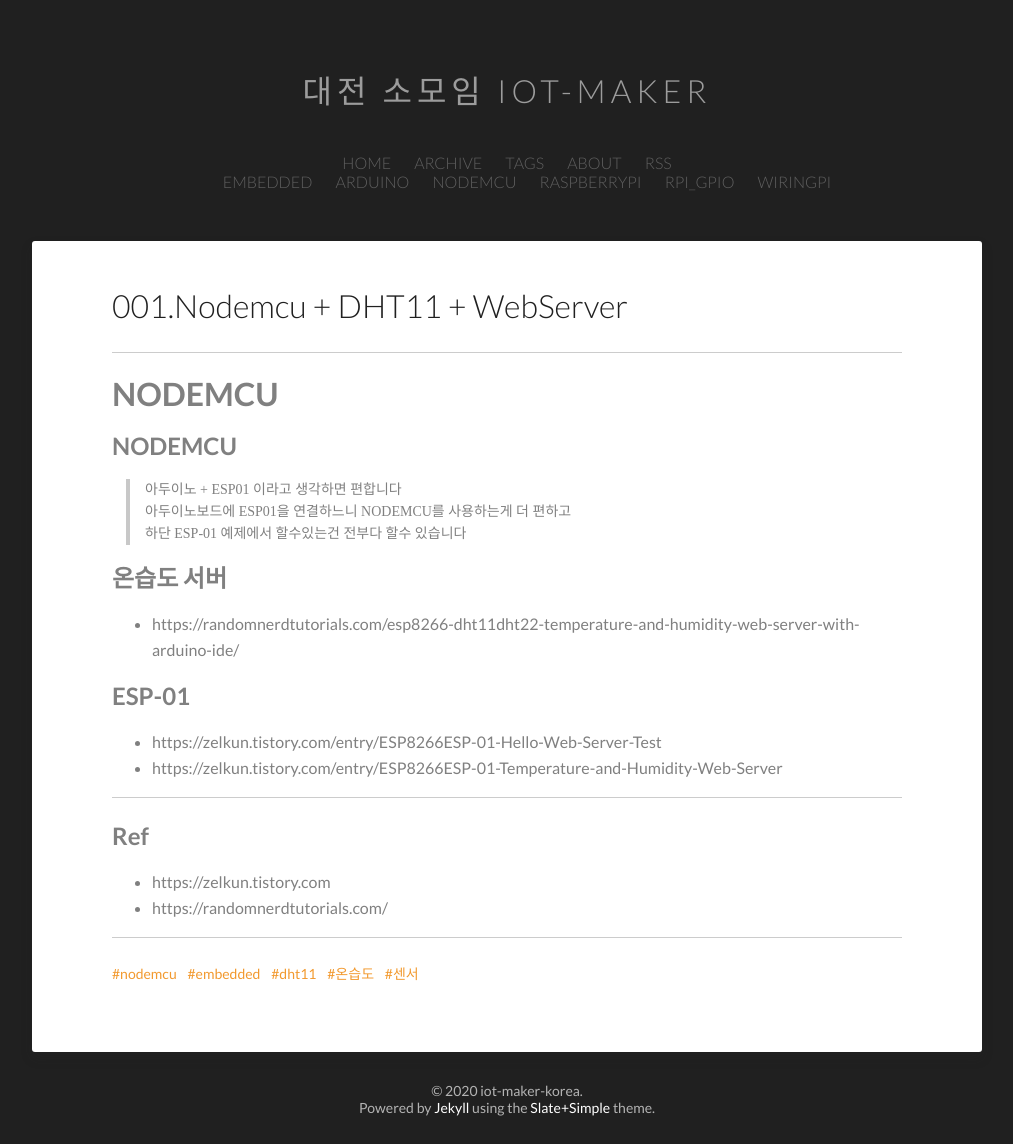
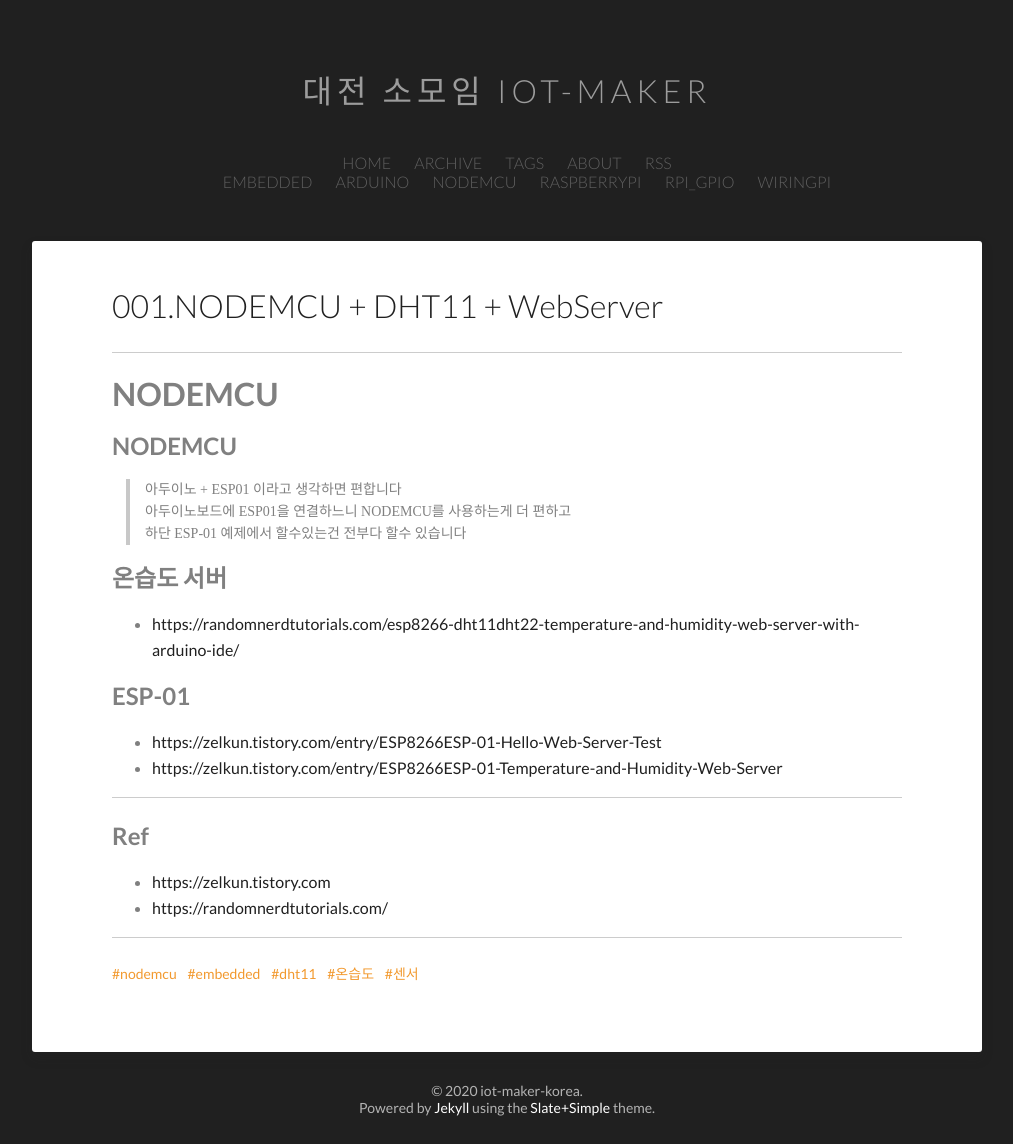
Before and after one commit to iot-maker-korea/blog_old, a Jekyll site: the page built from _posts/Embedded/Nodemcu/2020-05-30-001.temperature_sever.md, in a window 1280 px wide. Shown: the whole page, without its empty margins (133-1146 px from the left). Built offline with Jekyll 4.4.1, drawn with Linux system fonts in a browser that asks for light colours; part of the change alters nothing that is shown.

```diff
--- a/_posts/Embedded/Nodemcu/2020-05-30-001.temperature_sever.md
+++ b/_posts/Embedded/Nodemcu/2020-05-30-001.temperature_sever.md
@@ -1,6 +1,6 @@
 ---
 layout: post
-title: 001.Nodemcu + DHT11 + WebServer
+title: 001.NODEMCU + DHT11 + WebServer
 comments: true
 category: [Nodemcu]
 tags: [nodemcu,embedded,dht11,온습도,센서]
@@ -16,16 +16,24 @@ tags: [nodemcu,embedded,dht11,온습도,센서]
 
 ## 온습도 서버
 
-* https://randomnerdtutorials.com/esp8266-dht11dht22-temperature-and-humidity-web-server-with-arduino-ide/
+* [https://randomnerdtutorials.com/esp8266-dht11dht22-temperature-and-humidity-web-server-with-arduino-ide/][1]
 
 ## ESP-01
 
-* https://zelkun.tistory.com/entry/ESP8266ESP-01-Hello-Web-Server-Test
-* https://zelkun.tistory.com/entry/ESP8266ESP-01-Temperature-and-Humidity-Web-Server
+* [https://zelkun.tistory.com/entry/ESP8266ESP-01-Hello-Web-Server-Test][2]
+* [https://zelkun.tistory.com/entry/ESP8266ESP-01-Temperature-and-Humidity-Web-Server][3]
 
 ---
 
 ## Ref
 
-* https://zelkun.tistory.com
-* https://randomnerdtutorials.com/
+* [https://zelkun.tistory.com][4]
+* [https://randomnerdtutorials.com/][5]
+
+
+
+[1]: https://randomnerdtutorials.com/esp8266-dht11dht22-temperature-and-humidity-web-server-with-arduino-ide/
+[2]: https://zelkun.tistory.com/entry/ESP8266ESP-01-Hello-Web-Server-Test
+[3]: https://zelkun.tistory.com/entry/ESP8266ESP-01-Temperature-and-Humidity-Web-Server
+[4]: https://zelkun.tistory.com
+[5]: https://randomnerdtutorials.com/
```
